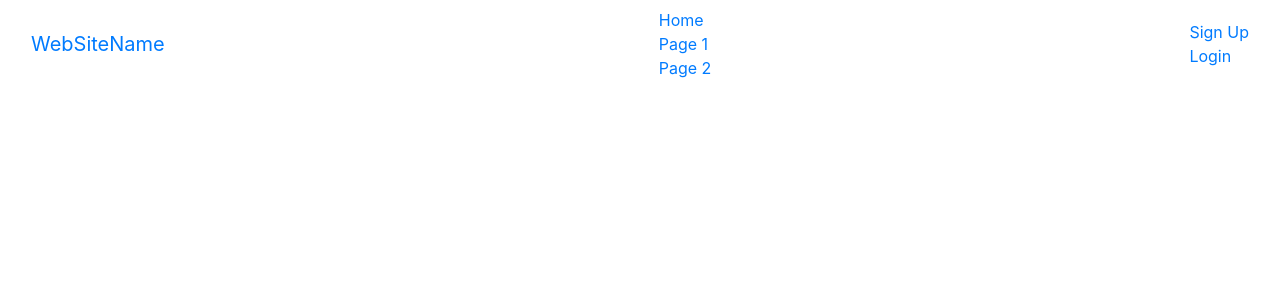
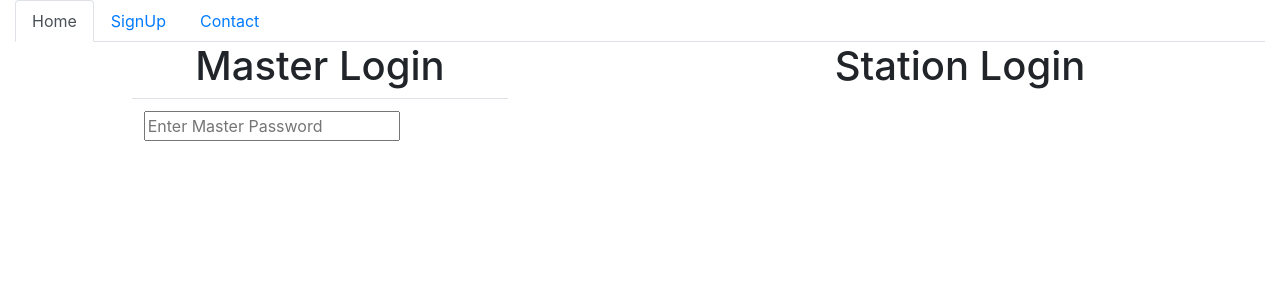
Before and after one commit to 5p4r70n/FirReg, an Angular app in the folder Frontend/: page / in a window 1280 px wide. Shown: the top 300 px of the page. Built offline with nearby package versions, Linux system fonts and the light colour scheme.

Commit message:
frontend updating

```diff
--- a/Frontend/angular.json
+++ b/Frontend/angular.json
@@ -24,9 +24,12 @@
               "src/assets"
             ],
             "styles": [
-              "src/styles.css"
+              "src/styles.css",
+              "node_modules/bootstrap/dist/css/bootstrap.min.css"
             ],
-            "scripts": []
+            "scripts": [
+              "node_modules/bootstrap/dist/js/bootstrap.min.js"
+            ]
           },
           "configurations": {
             "production": {
--- a/Frontend/src/app/app-routing.module.ts
+++ b/Frontend/src/app/app-routing.module.ts
@@ -1,7 +1,17 @@
-import { NgModule } from '@angular/core';
+import { NgModule, Component } from '@angular/core';
 import { Routes, RouterModule } from '@angular/router';
+import {HomeComponent} from "./home/home.component";
+import {SignupComponent} from "./signup/signup.component";
+import {FirComponent} from "./fir/fir.component";
+import {ContactComponent} from "./contact/contact.component";
+import { from } from 'rxjs';
 
-const routes: Routes = [];
+const routes: Routes = [
+  {path: '', component : HomeComponent},
+  {path: 'signUp', component : SignupComponent},
+  {path: 'fir', component : FirComponent},
+  {path: 'contact', component : ContactComponent},
+ ];
 
 @NgModule({
   imports: [RouterModule.forRoot(routes)],
--- a/Frontend/src/app/app.component.html
+++ b/Frontend/src/app/app.component.html
@@ -1,3 +1,4 @@
-<app-nav> </app-nav>
+<app-nav></app-nav>
+
 
 <router-outlet></router-outlet>
--- a/Frontend/src/app/app.module.ts
+++ b/Frontend/src/app/app.module.ts
@@ -7,6 +7,7 @@ import { HomeComponent } from './home/home.component';
 import { FirComponent } from './fir/fir.component';
 import { SignupComponent } from './signup/signup.component';
 import { NavComponent } from './nav/nav.component';
+import { ContactComponent } from './contact/contact.component';
 
 @NgModule({
   declarations: [
@@ -14,7 +15,8 @@ import { NavComponent } from './nav/nav.component';
     HomeComponent,
     FirComponent,
     SignupComponent,
-    NavComponent
+    NavComponent,
+    ContactComponent
   ],
   imports: [
     BrowserModule,
--- /dev/null
+++ b/Frontend/src/app/contact/contact.component.html
@@ -0,0 +1 @@
+<p>contact works!</p>
--- /dev/null
+++ b/Frontend/src/app/contact/contact.component.ts
@@ -0,0 +1,15 @@
+import { Component, OnInit } from '@angular/core';
+
+@Component({
+  selector: 'app-contact',
+  templateUrl: './contact.component.html',
+  styleUrls: ['./contact.component.css']
+})
+export class ContactComponent implements OnInit {
+
+  constructor() { }
+
+  ngOnInit() {
+  }
+
+}
--- a/Frontend/src/app/home/home.component.html
+++ b/Frontend/src/app/home/home.component.html
@@ -1 +1,27 @@
-<p>home works!</p>
+
+<div class="container-fluid">
+    <div class="row">
+    <div class="col-lg-6">
+        <h1 class="text-center">Master Login</h1>
+        <div class="container-fluid">
+            <div class="row">
+                <div class="col-lg-2"></div>
+                <div class="col-lg-8">
+                        <table class="table">
+                                <tr>
+                                    <td><input type="text" placeholder="Enter Master Password"> </td>
+                                </tr>
+                            </table>
+                </div>
+                <div class="col-lg-2"></div>
+            </div>
+        </div>
+
+    </div>
+
+    <div class="col-lg-6">
+        <h1 class="text-center"> Station Login</h1>
+    </div>
+</div>
+
+</div>
--- a/Frontend/src/app/nav/nav.component.html
+++ b/Frontend/src/app/nav/nav.component.html
@@ -1,18 +1,15 @@
 <header>
-<nav class="navbar navbar-inverse">
-    <div class="container-fluid">
-      <div class="navbar-header">
-        <a class="navbar-brand" href="#">WebSiteName</a>
-      </div>
-      <ul class="nav navbar-nav">
-        <li class="active"><a href="#">Home</a></li>
-        <li><a href="#">Page 1</a></li>
-        <li><a href="#">Page 2</a></li>
-      </ul>
-      <ul class="nav navbar-nav navbar-right">
-        <li><a href="#"><span class="glyphicon glyphicon-user"></span> Sign Up</a></li>
-        <li><a href="#"><span class="glyphicon glyphicon-log-in"></span> Login</a></li>
-      </ul>
-    </div>
-  </nav>
+  <div class="container-fluid">
+<ul class="nav nav-tabs">
+  <li class="nav-item">
+    <a class="nav-link active" href="">Home</a>
+  </li>
+  <li class="nav-item">
+    <a class="nav-link" href="signUp">SignUp</a>
+  </li>
+  <li class="nav-item">
+    <a class="nav-link" href="contact">Contact</a>
+  </li>
+</ul>
+</div>
 </header>
```
Also changed, not shown: Frontend/src/app/contact/contact.component.css (added), 1 other file (tests, documents, lock files or other folders).
